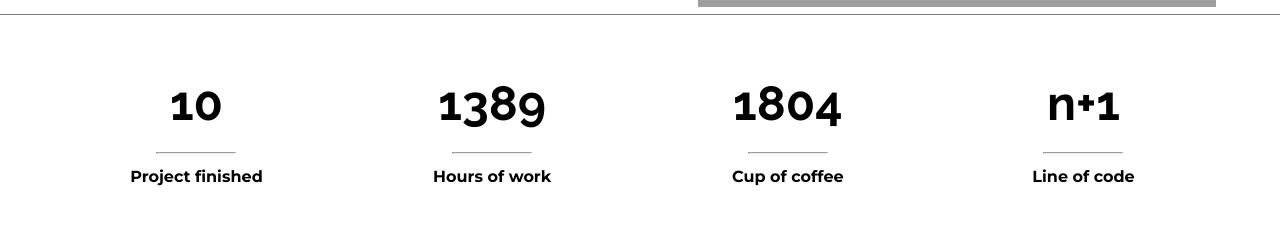
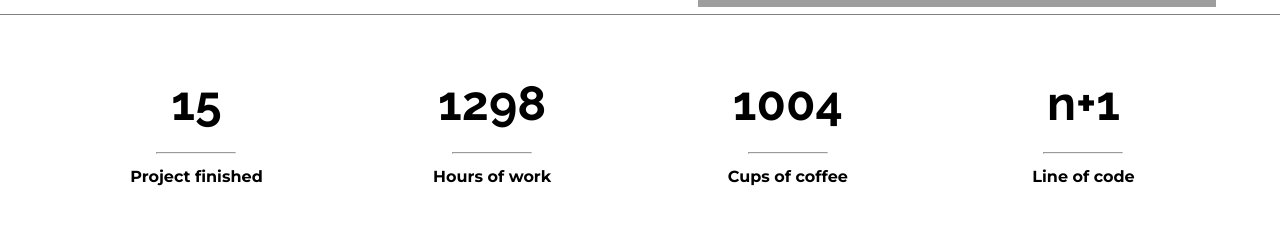
Before and after one commit to F-zivanovic/F-zivanovic.github.io, a plain HTML site: page index.html in a window 1280 px wide. Shown: the part 1232-1472 px from the top of the page. Drawn offline with Linux system fonts and the light colour scheme; grey boxes are pictures that could not be loaded.

Commit message:
Update file

```diff
--- a/index.html
+++ b/index.html
@@ -73,19 +73,19 @@
         <div class="counter">
             <div class="container">
                 <article>
-                    <h5>10</h5>
+                    <h5>15</h5>
                     <hr>
                     <p>Project finished</p>
                 </article>
                 <article>
-                    <h5>1389</h4>
+                    <h5>1298</h4>
                         <hr>
                         <p>Hours of work</p>
                 </article>
                 <article>
-                    <h5>1804</h5>
+                    <h5>1004</h5>
                     <hr>
-                    <p>Cup of coffee</p>
+                    <p>Cups of coffee</p>
                 </article>
                 <article>
                     <h5>n+1</h5>
```
